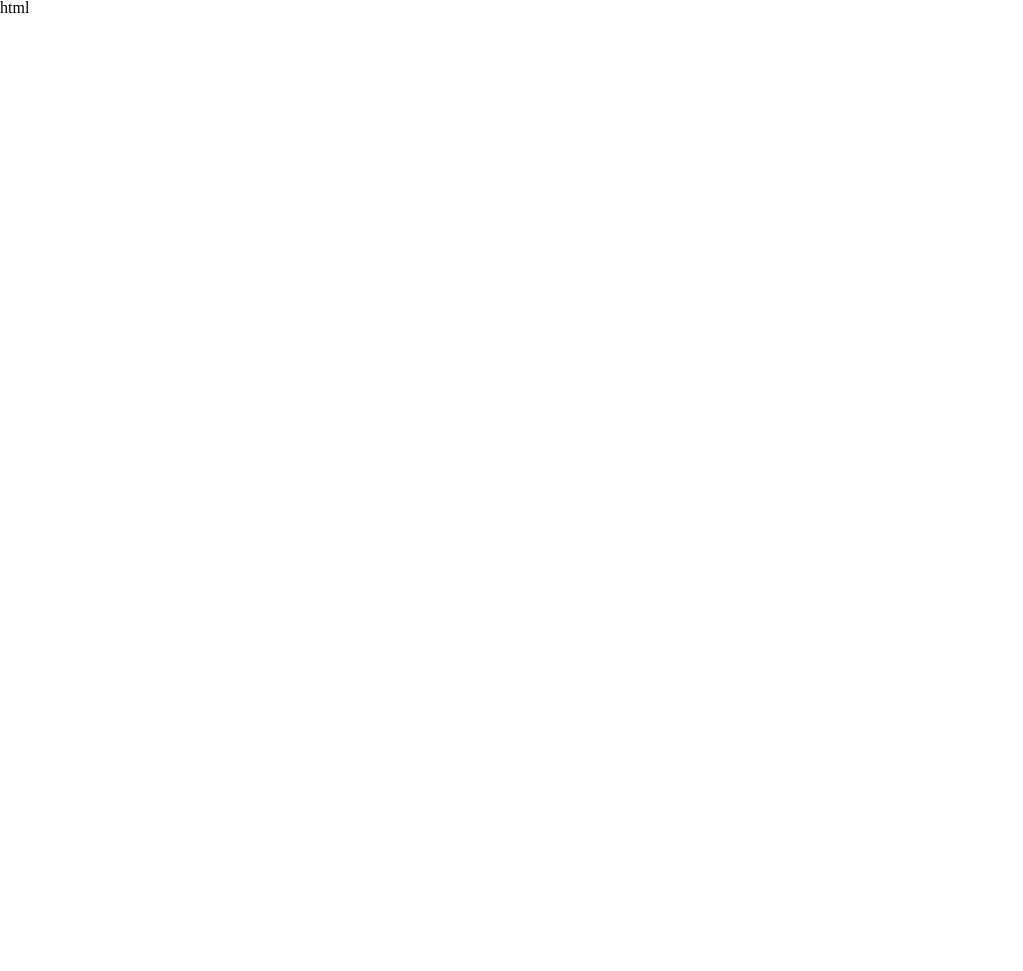
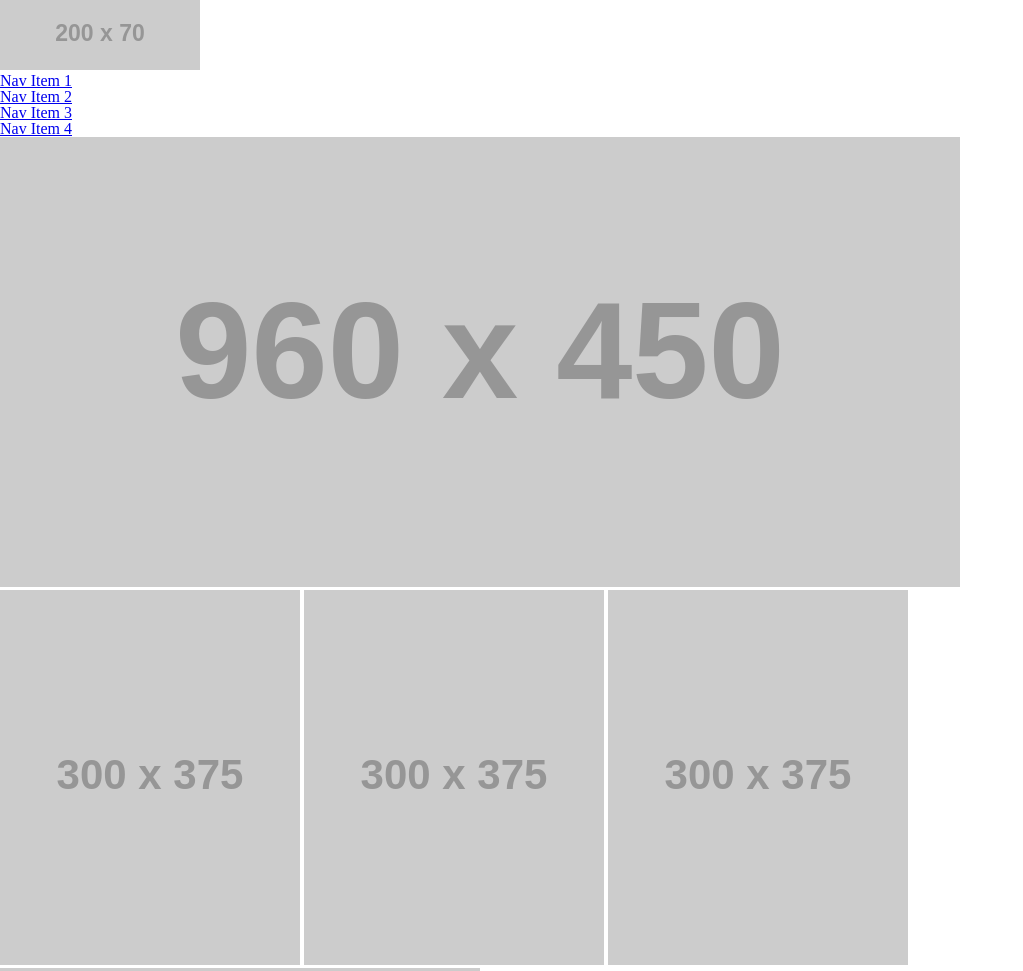
Before and after one commit to iwhitmor/wireframe-exercise, a plain HTML site: page index.html in a window 1280 px wide. Shown: the top 971 px of the page, without its empty margins (0-1023 px from the left). Before the commit the page ends 800 px from the top, so only its background shows below. Drawn offline with Linux system fonts and the light colour scheme; placeholder pictures from the web are drawn by us.

Commit message:
build out html

```diff
--- a/index.html
+++ b/index.html
@@ -1,6 +1,7 @@
-html <!DOCTYPE html>
+<!DOCTYPE html>
 
 <html>
+
 <head>
   <meta charset="utf-8">
   <meta http-equiv="X-UA-Compatible" content="IE=edge">
@@ -10,18 +11,39 @@ html <!DOCTYPE html>
   <link rel="stylesheet" href="reset.css">
   <link rel="stylesheet" href="style.css">
 </head>
+
 <body>
   <header>
-      <img src="" alt="">
-      <nav></nav>
-      <nav></nav>
-      <nav></nav>
-      <nav></nav>
+    <img src="https://placehold.it/200x70/ddd" alt="Logo">
+    <nav><a href="#">Nav Item 1</a></nav>
+    <nav><a href="#">Nav Item 2</a></nav>
+    <nav><a href="#">Nav Item 3</a></nav>
+    <nav><a href="#">Nav Item 4</a></nav>
   </header>
   <main>
-      <img src="" alt="">
+    <h1><img src="https://placehold.it/960X450/ddd" alt="Hero Image"></h1>
+    <section>
+      <img src="https://placehold.it/300x375/ddd" alt="Sub Banner 1">
+      <img src="https://placehold.it/300x375/ddd" alt="Sub Banner 2">
+      <img src="https://placehold.it/300x375/ddd" alt="Sub Banner 3">
+    </section>
+    <section>
+      <img src="https://placehold.it/480x400/ddd" alt="Featured Section Banner">
+    </section>
+    <section>
+      <h2>Featured Section Heading</h2>
+      <p>
+        Lorem ipsum dolor sit, amet consectetur adipisicing elit. Quia eius saepe commodi aut eaque molestias
+        repellendus error vero atque iusto. Cumque nulla quod nostrum, pariatur maiores beatae! Aperiam, ut! Officia!
+        <button>Call To Action</button>
+      </p>
+    </section>
   </main>
+  <footer>
+
+  </footer>
 
   <script src="" async defer></script>
 </body>
+
 </html>
--- a/style.css
+++ b/style.css
@@ -0,0 +1,3 @@
+body {
+  padding: 2
+}
```
Lines whose indentation alone changed are shown as unchanged.
